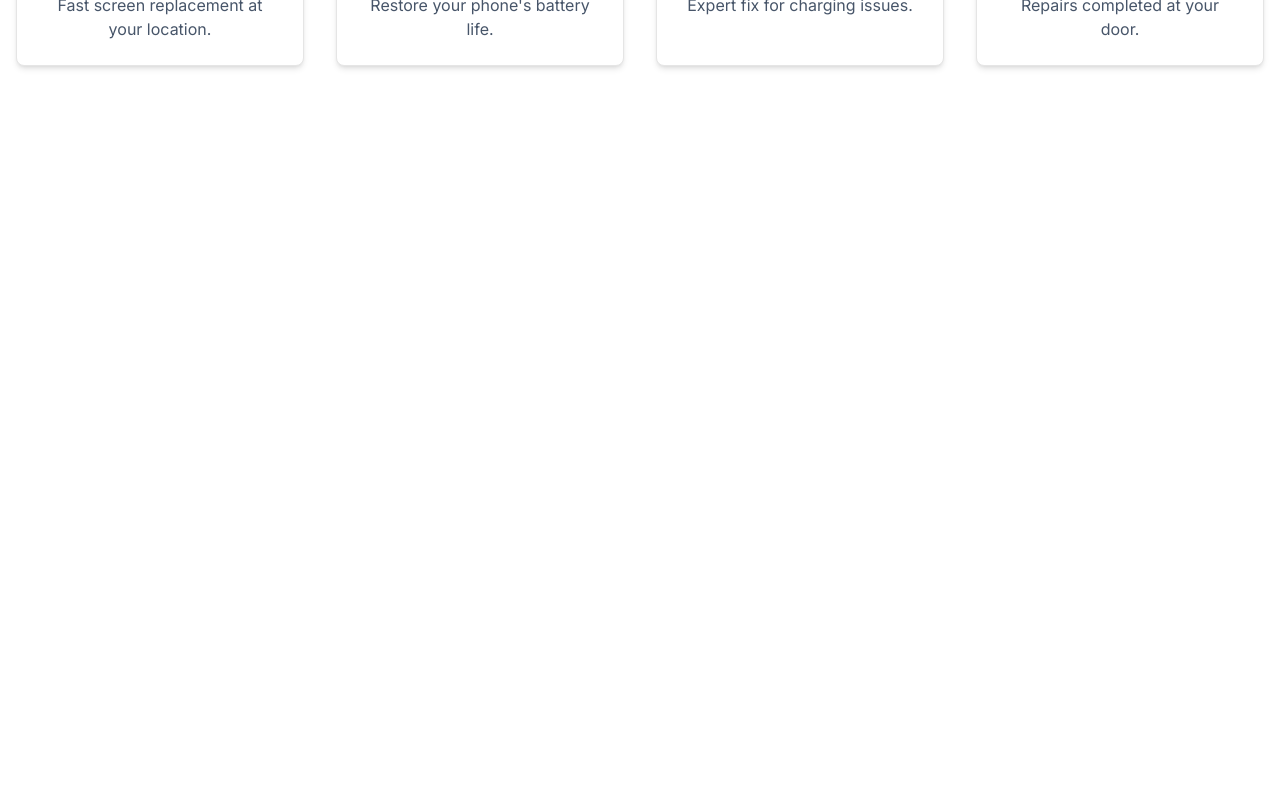
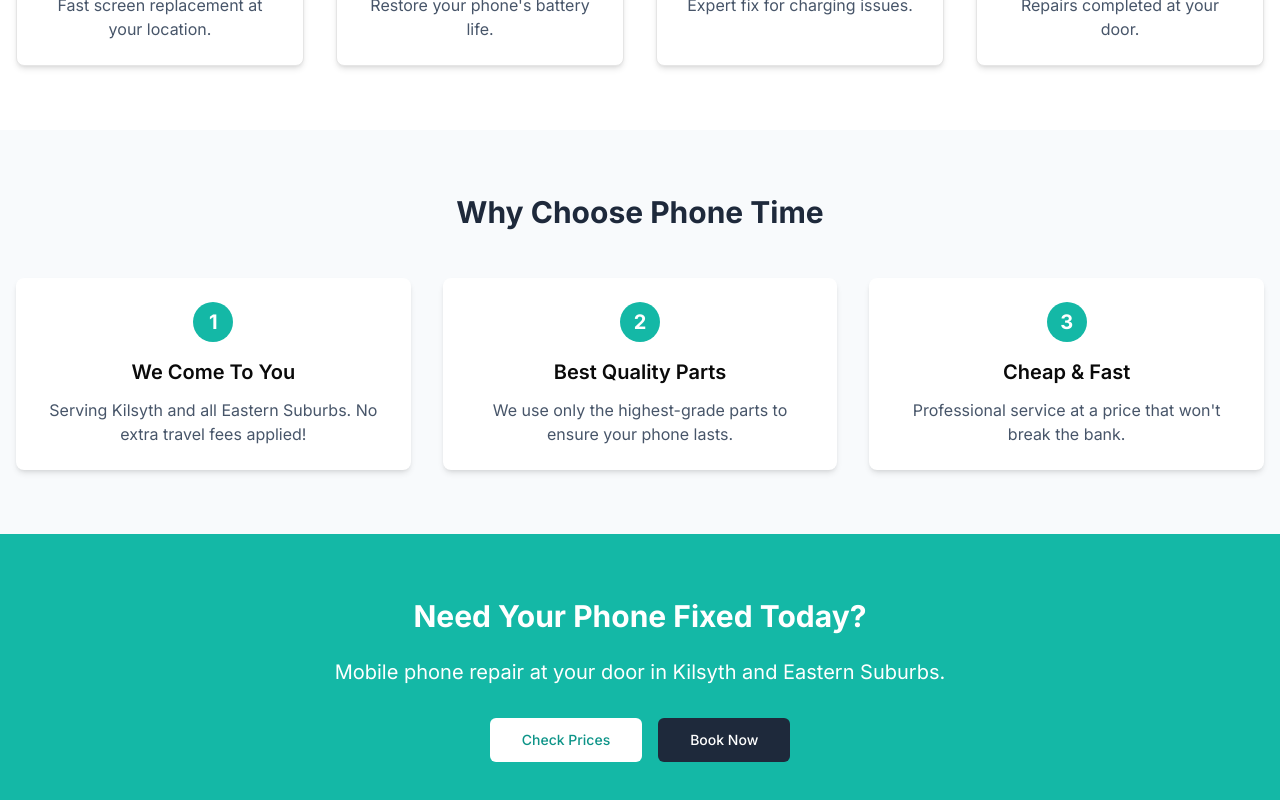
Before and after one commit to PhoneTime/vercel, a Next.js app: page / in a window 1280 px wide. Shown: the part 1478-2278 px from the top of the page. Before the commit the page ends 1608 px from the top, so only its background shows below. Built offline with nearby package versions, Linux system fonts and the light colour scheme.

Commit message:
fix missing block

```diff
--- a/app/page.tsx
+++ b/app/page.tsx
@@ -17,7 +17,7 @@ export const metadata = {
 export default function Home() {
   return (
     <div className="flex flex-col min-h-screen">
-      {/* 1. Hero Section (保持不变，已统一按钮颜色) */}
+      {/* 1. Hero Section - 已统一按钮颜色 */}
       <section className="bg-gradient-to-b from-teal-600 to-teal-500 text-white py-16 md:py-24">
         <div className="container mx-auto px-4 text-center">
           <div className="flex justify-center mb-8">
@@ -36,42 +36,38 @@ export default function Home() {
         </div>
       </section>
 
-      {/* 2. 新增：配件分类区域 (位于 Our Services 上方) */}
+      {/* 2. 配件分类区域 (位于 Our Services 上方) */}
       <section className="py-16 bg-slate-50 border-b">
         <div className="container mx-auto px-4">
-          <h2 className="text-3xl font-bold text-center mb-10">Shop Accessories</h2>
+          <h2 className="text-3xl font-bold text-center mb-10 text-slate-800">Shop Accessories</h2>
           <div className="grid grid-cols-1 md:grid-cols-3 gap-8 max-w-6xl mx-auto">
-
             {/* iPhone 配件 */}
             <CategoryCard
-              image="/images/iphone-acc.jpg" // 请确保上传并命名图片
+              image="/images/iphone-acc.jpg"
               title="iPhone Accessories"
               link="https://phonehero.odoo.com/shop/category/accessories-phone-case-iphone-case-1"
             />
-
             {/* Samsung 配件 */}
             <CategoryCard
-              image="/images/samsung-acc.jpg" // 使用你已有的图片
+              image="/images/samsung-acc.jpg"
               title="Samsung Accessories"
               link="https://phonehero.odoo.com/shop/category/accessories-phone-case-samsung-case-7"
             />
-
             {/* 全部商店 */}
             <CategoryCard
-              image="/images/shop-all.jpg" // 请确保上传并命名图片
+              image="/images/shop-all.jpg"
               title="Shop All"
               link="https://phonehero.odoo.com/shop"
               isHighlight
             />
-
           </div>
         </div>
       </section>
 
-      {/* 3. Our Services Section (保持不变) */}
+      {/* 3. Our Services Section */}
       <section className="py-16 bg-white">
         <div className="container mx-auto px-4">
-          <h2 className="text-3xl font-bold text-center mb-12">Our Services</h2>
+          <h2 className="text-3xl font-bold text-center mb-12 text-slate-800">Our Services</h2>
           <div className="grid grid-cols-1 md:grid-cols-2 lg:grid-cols-4 gap-8">
             <ServiceCard icon={<PhoneIcon className="h-10 w-10" />} title="Screen Repairs" description="Fast screen replacement at your location." />
             <ServiceCard icon={<WrenchIcon className="h-10 w-10" />} title="Battery Replacement" description="Restore your phone's battery life." />
@@ -81,7 +77,49 @@ export default function Home() {
         </div>
       </section>
 
-      {/* 后续的 Why Choose Us 部分保持不变... */}
+      {/* 4. Why Choose Phone Time Section - 已补全 */}
+      <section className="py-16 bg-slate-50">
+        <div className="container mx-auto px-4">
+          <h2 className="text-3xl font-bold text-center mb-12 text-slate-800">Why Choose Phone Time</h2>
+          <div className="grid grid-cols-1 md:grid-cols-3 gap-8">
+            <FeatureCard
+              number="1"
+              title="We Come To You"
+              description="Serving Kilsyth and all Eastern Suburbs. No extra travel fees applied!"
+            />
+            <FeatureCard
+              number="2"
+              title="Best Quality Parts"
+              description="We use only the highest-grade parts to ensure your phone lasts."
+            />
+            <FeatureCard
+              number="3"
+              title="Cheap & Fast"
+              description="Professional service at a price that won't break the bank."
+            />
+          </div>
+        </div>
+      </section>
+
+      {/* 5. Bottom Call to Action Section - 已补全 */}
+      <section className="py-16 bg-teal-500 text-white">
+        <div className="container mx-auto px-4 text-center">
+          <h2 className="text-3xl font-bold mb-6">Need Your Phone Fixed Today?</h2>
+          <p className="text-xl mb-8 max-w-2xl mx-auto">Mobile phone repair at your door in Kilsyth and Eastern Suburbs.</p>
+          <div className="flex flex-col sm:flex-row gap-4 justify-center">
+            <Link href="/price-check">
+              <Button size="lg" variant="secondary" className="bg-white text-teal-600 hover:bg-slate-100">
+                Check Prices
+              </Button>
+            </Link>
+            <Link href="/appointment">
+              <Button size="lg" className="bg-slate-800 hover:bg-slate-900 text-white">
+                Book Now
+              </Button>
+            </Link>
+          </div>
+        </div>
+      </section>
     </div>
   )
 }
@@ -115,3 +153,15 @@ function ServiceCard({ icon, title, description }: { icon: any, title: string, d
     </div>
   )
 }
+
+function FeatureCard({ number, title, description }: { number: string, title: string, description: string }) {
+  return (
+    <div className="bg-white p-6 rounded-lg shadow-md hover:shadow-lg transition-shadow text-center">
+      <div className="bg-teal-500 text-white w-10 h-10 rounded-full flex items-center justify-center text-xl font-bold mb-4 mx-auto">
+        {number}
+      </div>
+      <h3 className="text-xl font-semibold mb-3">{title}</h3>
+      <p className="text-slate-600">{description}</p>
+    </div>
+  )
+}
```
